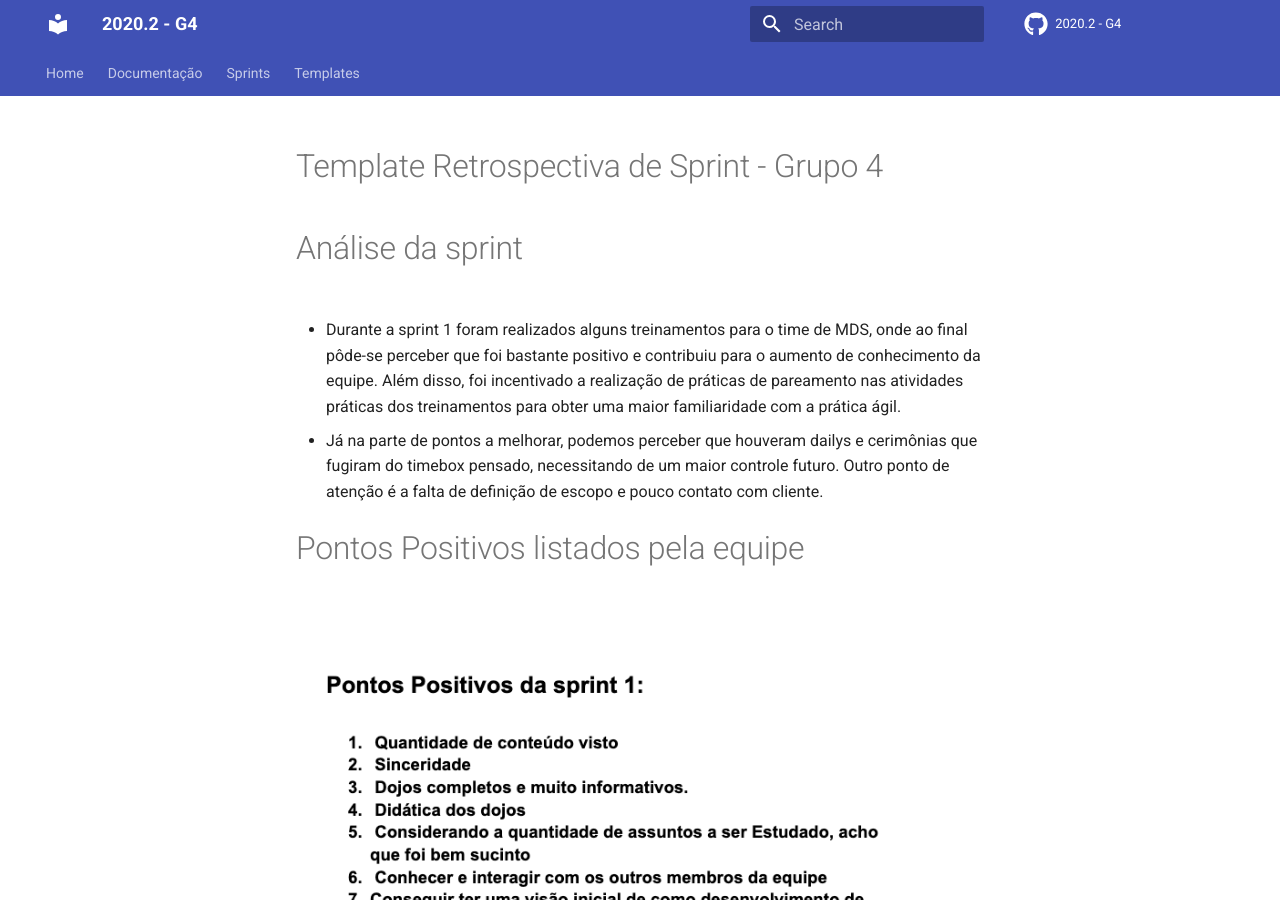
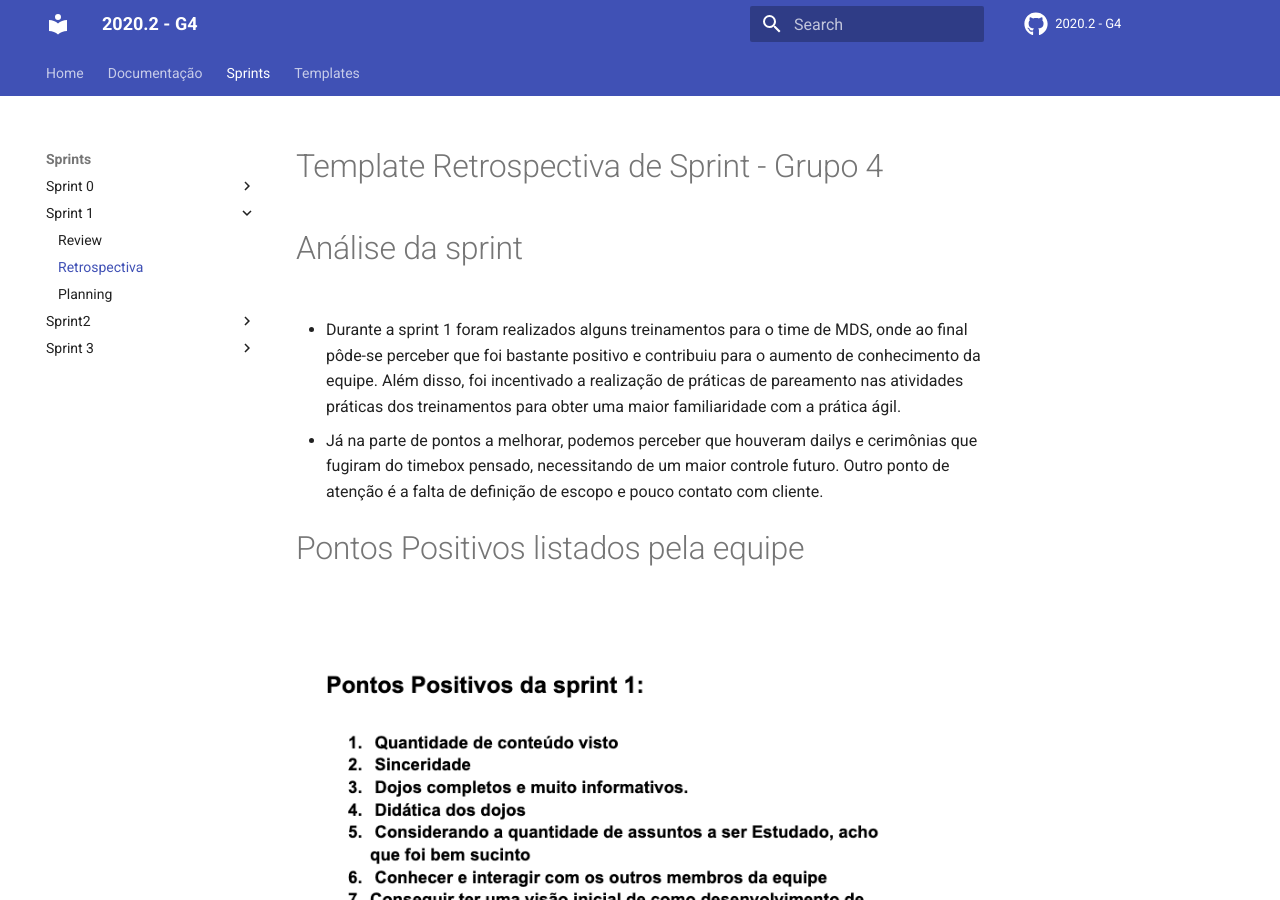
Before and after one commit to fga-eps-mds/2020-2-SiGeD, an MkDocs documentation site: the page built from docs/sprints/sprint1/sprint1_retrospect.md, in a window 1280 px wide and 900 px high. Built offline with MkDocs 1.6.1 and Material for MkDocs 9.7.7, drawn with Linux system fonts in a browser that asks for light colours; comment, search, counter and statistics services are not loaded.

Commit message:
Add retrospect on nav
Signed-off-by: Vitor Leal <vitor_leal2201@hotmail.com>

```diff
--- a/mkdocs.yml
+++ b/mkdocs.yml
@@ -22,9 +22,11 @@ nav:
       - Planning: sprints/sprint0/sprint0_planning.md
     - Sprint 1:
       - Review: sprints/sprint1/sprint1_review.md
+      - Retrospectiva: sprints/sprint1/sprint1_retrospect.md
       - Planning: sprints/sprint1/sprint1_planning.md
     - Sprint2:
       - Review: sprints/sprint2/sprint2_review.md
+      - Retrospectiva: sprints/sprint2/sprint2_retrospect.md
       - Planning: sprints/sprint2/sprint2_planning.md
     - Sprint 3:
       - Review: sprints/sprint3/sprint3_review.md
```
